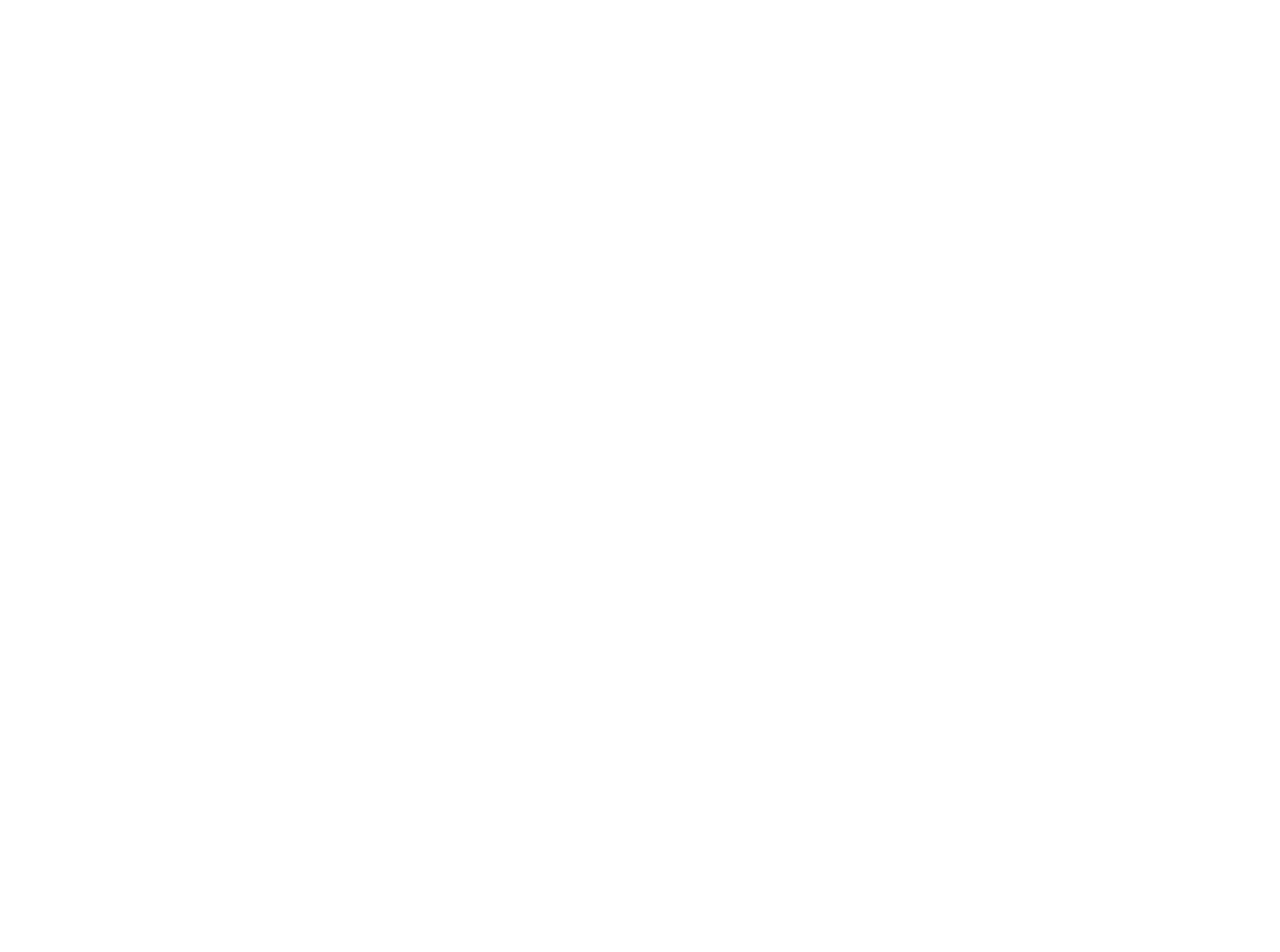
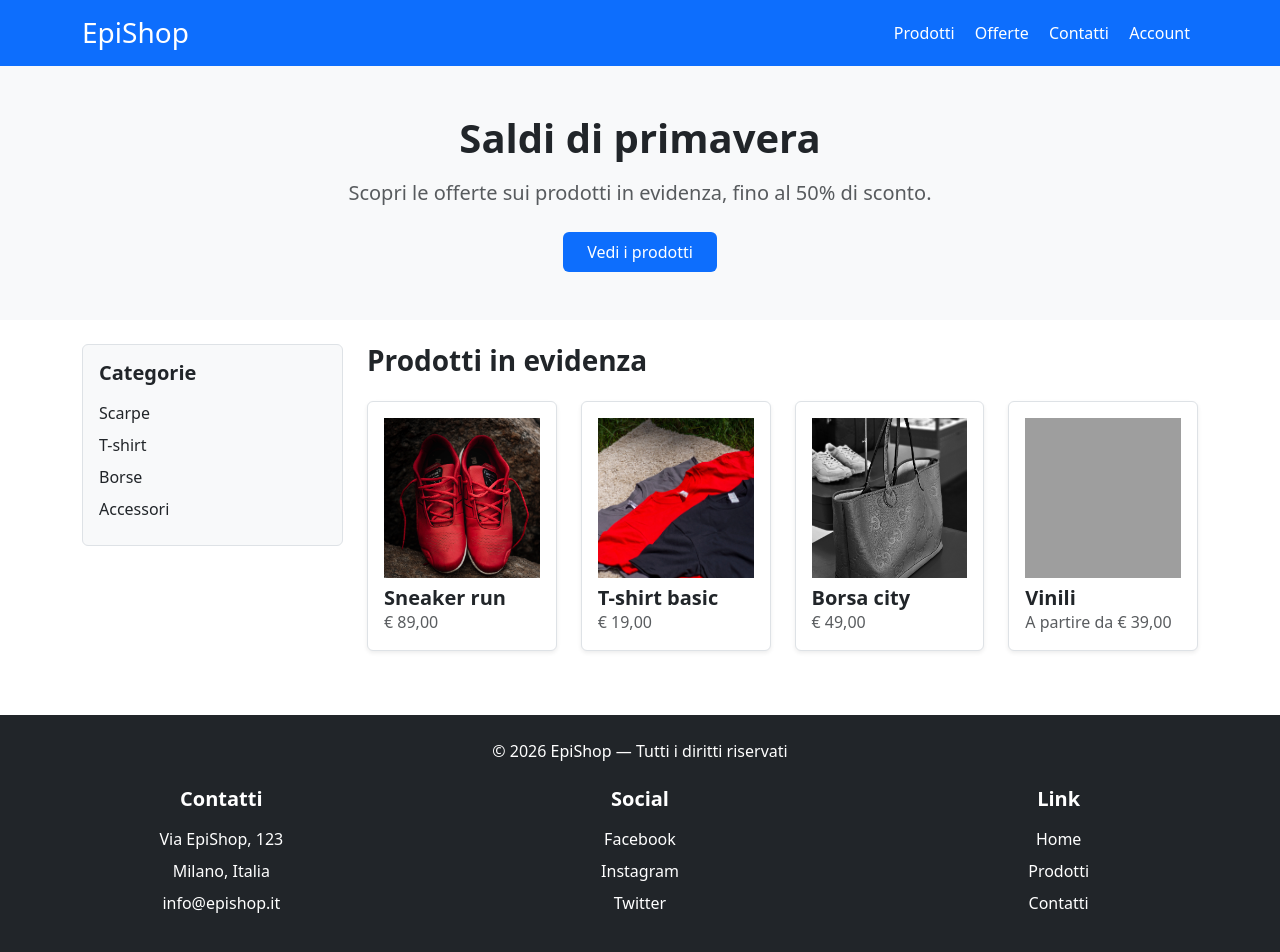
Before and after one commit to JusTMeth25/FS0226IT---DD1W6, a plain HTML site: page index.html in a window 1280 px wide. Before the commit the page ends 800 px from the top, so only its background shows below. Drawn offline with nearby package versions, Linux system fonts and the light colour scheme; grey boxes are pictures that could not be loaded.

Commit message:
fine esercizio

```diff
--- /dev/null
+++ b/assets/css/style.css
@@ -0,0 +1,3 @@
+article .border.rounded {
+    cursor: pointer;
+}
--- a/index.html
+++ b/index.html
@@ -6,33 +6,118 @@
     <title>EpiShop — E-commerce</title>
     <link rel="stylesheet"
           href="https://cdn.jsdelivr.net/npm/bootstrap@5.3.3/dist/css/bootstrap.min.css">
+          <link rel="stylesheet" type="style.css" href="assets/css/style.css"">
   </head>
   <body>
 
-    <header>
+    <header class="bg-primary text-white py-3">
       <!-- Logo a sinistra, link nav a destra. Usa container + d-flex + justify-content-between -->
+       <div class="container d-flex justify-content-between align-items-center">
+        <h1 class="fs-3 m-0">EpiShop</h1>
+        <nav>
+          <a class="text-white text-decoration-none mx-2" href="#">Prodotti</a>
+          <a class="text-white text-decoration-none mx-2" href="#">Offerte</a>
+          <a class="text-white text-decoration-none mx-2 d-none d-md-inline" href="#">Contatti</a>
+          <a class="text-white text-decoration-none mx-2 d-none d-lg-inline" href="#">Account</a>
+        </nav>
+       </div>
     </header>
 
-    <section>
+    <section class="bg-light py-5">
       <!-- Hero: titolo grande, sottotitolo, bottone CTA. Usa container + text-center + classi utility -->
+       <div class="container text-center">
+        <h2 class="fs-1 fw-bold mb-3">Saldi di primavera</h2>
+        <p class="fs-5 text-muted mb-4">Scopri le offerte sui prodotti in evidenza, fino al 50% di sconto.</p>
+        <a class="d-inline-block bg-primary text-white text-decoration-none py-2 px-4 rounded" href="#">Vedi i prodotti</a>
+       </div>
     </section>
 
     <main class="container my-4">
       <div class="row">
 
-        <aside>
+        <aside class="col-lg-3 d-none d-lg-block">
           <!-- Sidebar categorie. Visibile solo da lg in su (d-none d-lg-block) -->
+           <div class="bg-light p-3 rounded border">
+            <h3 class="fs-5 fw-bold mb-3">Categorie</h3>
+            <p class="m-0 mb-2">Scarpe</p>
+            <p class="m-0 mb-2">T-shirt</p>
+            <p class="m-0 mb-2">Borse</p>
+            <p class="m-0 mb-2">Accessori</p>
+           </div>
         </aside>
 
-        <section>
+        <section class="col-sm-12 col-lg-9">
           <!-- Griglia prodotti responsive (1 / 2 / 3 / 4 per riga in base al breakpoint) -->
+           <h2 class="fs-3 fw-bold mb-4">Prodotti in evidenza</h2>
+           <div class="row">
+            <article class="col-sm-12 col-md-6 col-xl-3 col-xxl-3 mb-3">
+              <div class="border rounded p-3 bg-white shadow-sm">
+                <div class="bg-secondary mb-2 rounded" style="height: 160px;">
+                  <img class="img-fluid mb-3 w-100 h-100 object-fit-cover" src="assets/img/pexels-rubenstein111rebello-6246831.jpg" alt="Immagine scarpe">
+                </div>
+                  <h3 class="fs-5 fw-bold m-0">Sneaker run</h3>
+                  <p class="text-muted m-0">€ 89,00</p>
+                </div>
+                </article>
+                <article class="col-sm-12 col-md-6 col-xl-3 col-xxl-3 mb-3">
+              <div class="border rounded p-3 bg-white shadow-sm">
+                <div class="bg-secondary mb-2 rounded" style="height: 160px;">
+                  <img class="img-fluid mb-3 w-100 h-100 object-fit-cover" src="assets/img/pexels-marsianin-18199559.jpg" alt="Immagine maglietta">
+                </div>
+                  <h3 class="fs-5 fw-bold m-0">T-shirt basic</h3>
+                  <p class="text-muted m-0">€ 19,00</p>
+                </div>
+                </article>
+                <article class="col-sm-12 col-md-6 col-xl-3 col-xxl-3 mb-3">
+              <div class="border rounded p-3 bg-white shadow-sm">
+                <div class="bg-secondary mb-2 rounded text-center" style="height: 160px;">
+                  <img class="img-fluid w-100 h-100 object-fit-cover" src="assets/img/pexels-bertoli-26903900.jpg" alt="Immagine borsa">
+                </div>
+                  <h3 class="fs-5 fw-bold m-0">Borsa city</h3>
+                  <p class="text-muted m-0">€ 49,00</p>
+                </div>
+                </article>
+                <article class="col-sm-12 col-md-6 col-xl-3 col-xxl-3 mb-3">
+              <div class="border rounded p-3 bg-white shadow-sm">
+                <div class="bg-secondary mb-2 rounded text-center" style="height: 160px;">
+                  <img class="img-fluid w-100 h-100 object-fit-cover" src="assets/img/pexels-irrabagon-35254141.jpg" alt="Immagine borsa">
+                </div>
+                  <h3 class="fs-5 fw-bold m-0">Vinili</h3>
+                  <p class="text-muted m-0">A partire da € 39,00</p>
+                </div>
+                </article>
+              </div>
         </section>
 
       </div>
     </main>
 
-    <footer>
+    <footer class="bg-dark text-white py-4 mt-5">
       <!-- Footer scuro centrato con copyright -->
+       <div class="container text-center">
+        <p class="m-0">© 2026 EpiShop — Tutti i diritti riservati</p>
+       </div>
+       <div class="row text-center p-4">
+        <div class="col-md-4">
+          <h3 class="fs-5 fw-bold mb-3">Contatti</h3>
+          <p class="m-0 mb-2">Via EpiShop, 123</p>
+          <p class="m-0 mb-2">Milano, Italia</p>
+          <p class="m-0 mb-2">info@epishop.it</p>
+       </div>
+        <div class="col-md-4">
+          <h3 class="fs-5 fw-bold mb-3">Social</h3>
+          <p class="m-0 mb-2"><a class="text-white text-decoration-none" href="#">Facebook</a></p>
+          <p class="m-0 mb-2"><a class="text-white text-decoration-none" href="#">Instagram</a></p>
+          <p class="m-0 mb-2"><a class="text-white text-decoration-none" href="#">Twitter</a></p>
+       </div>
+        <div class="col-md-4">
+          <h3 class="fs-5 fw-bold mb-3">Link</h3>
+          <p class="m-0 mb-2"><a class="text-white text-decoration-none" href="#">Home</a></p>
+          <p class="m-0 mb-2"><a class="text-white text-decoration-none" href="#">Prodotti</a></p>
+          <p class="m-0 mb-2"><a class="text-white text-decoration-none" href="#">Contatti</a></p>
+       </div>
+    </footer>
+       </div>
     </footer>
 
   </body>
```
Also changed, not shown: assets/img/pexels-bertoli-26903900.jpg (added), assets/img/pexels-marsianin-18199559.jpg (added), assets/img/pexels-rubenstein111rebello-6246831.jpg (added), 1 other file.
